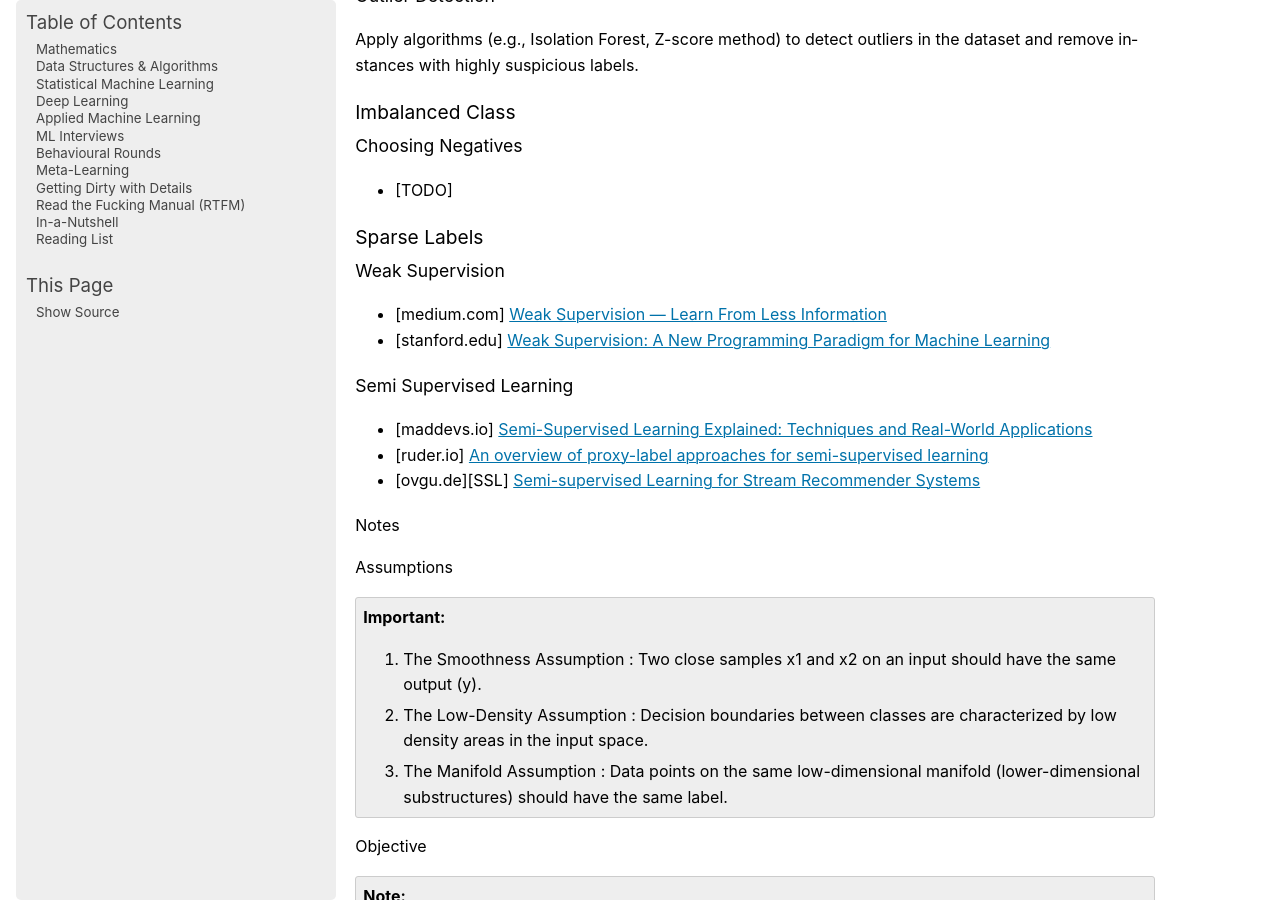
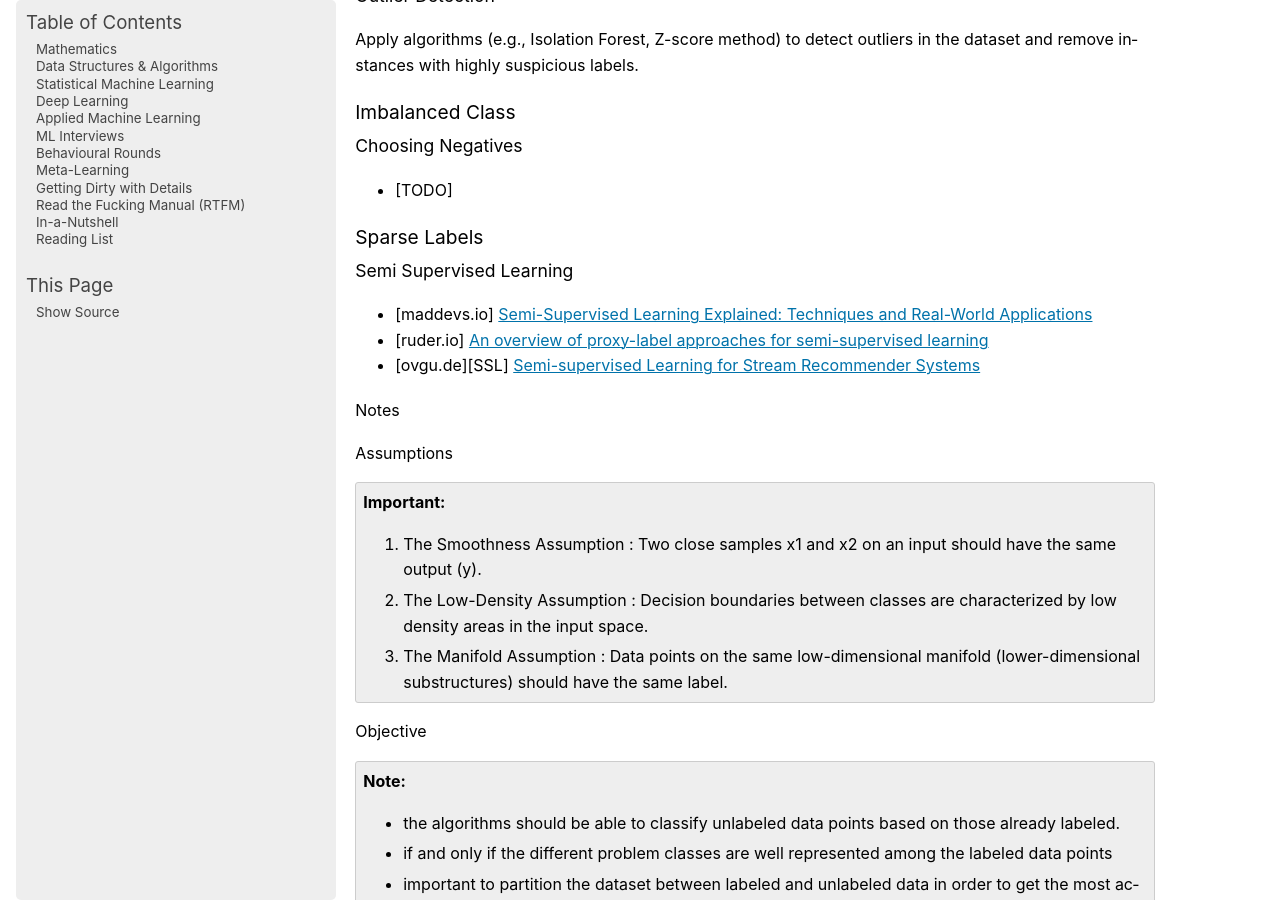
Before and after one commit to uselesstechjunks/leetcode, a Sphinx documentation site: the page built from docs/source/applied/practical/index.rst, in a window 1280 px wide and 900 px high, scrolled down 2728 px. Built offline with Sphinx 7.4.7, drawn with Linux system fonts in a browser that asks for light colours; pages that are not in the unit, such as notebooks, are missing from menus; some of the changed text lies outside the part shown.

Commit message:
Update index.rst

```diff
--- a/docs/source/applied/practical/index.rst
+++ b/docs/source/applied/practical/index.rst
@@ -100,11 +100,6 @@ Choosing Negatives
 
 Sparse Labels
 -----------------------------------------------------------------------
-Weak Supervision
-^^^^^^^^^^^^^^^^^^^^^^^^^^^^^^^^^^^^^^^^^^^^^^^^^^^^^^^^^^^^^^^^^^^^^^^
-* [medium.com] `Weak Supervision — Learn From Less Information <https://npogeant.medium.com/weak-supervision-learn-from-less-information-dcc8fe54e2a5>`_
-* [stanford.edu] `Weak Supervision: A New Programming Paradigm for Machine Learning <https://ai.stanford.edu/blog/weak-supervision/>`_
-
 Semi Supervised Learning
 ^^^^^^^^^^^^^^^^^^^^^^^^^^^^^^^^^^^^^^^^^^^^^^^^^^^^^^^^^^^^^^^^^^^^^^^
 * [maddevs.io] `Semi-Supervised Learning Explained: Techniques and Real-World Applications <https://maddevs.io/blog/semi-supervised-learning-explained/>`_
```
Also changed, not shown: other parts of docs/source/applied/practical/index.rst (+5 -0 lines).
